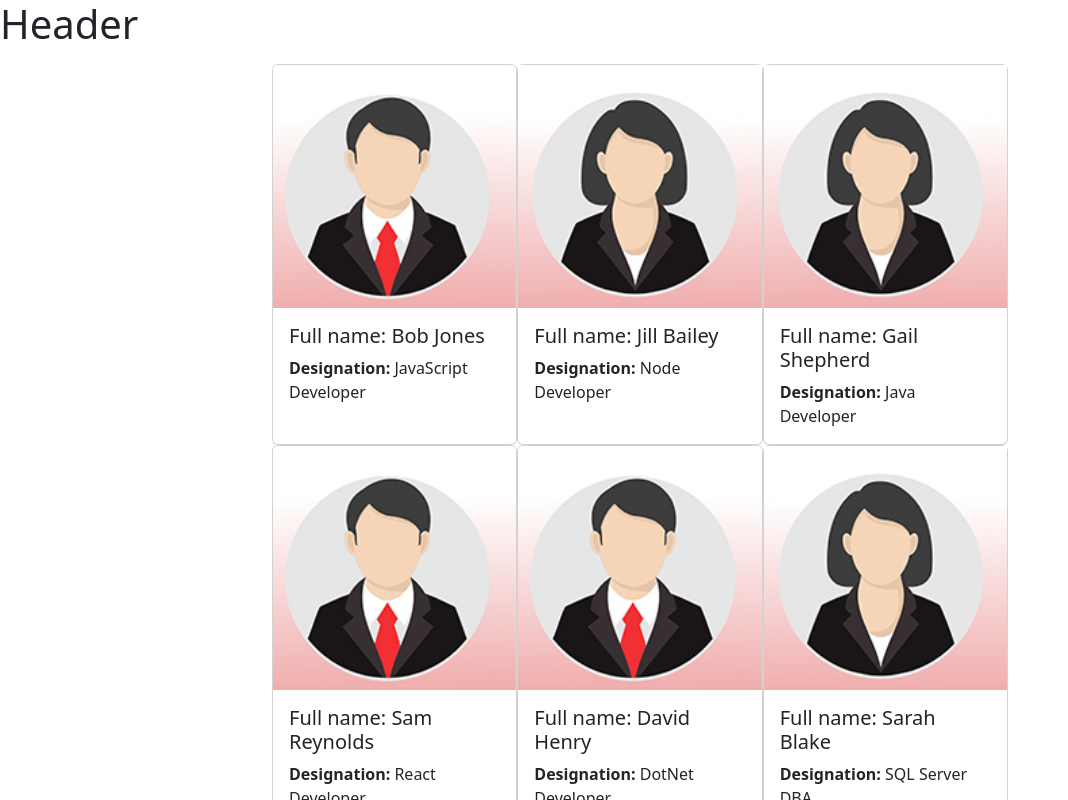
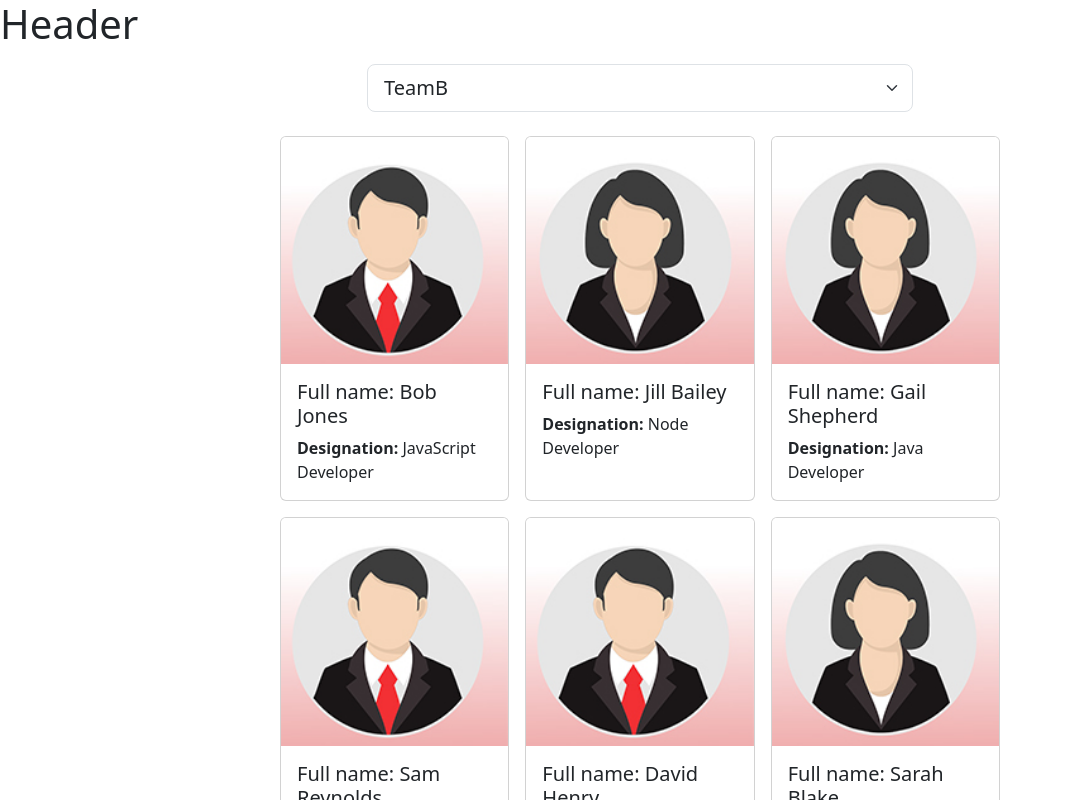
Before and after one commit to Yuliia-dev/TeamMember, a React (Create React App) app in the folder team/: page / in a window 1280 px wide. Shown: the top 800 px of the page, without its empty margins (0-1068 px from the left). Built offline with nearby package versions, Linux system fonts and the light colour scheme.

Commit message:
add select

```diff
--- a/team/src/Employees.jsx
+++ b/team/src/Employees.jsx
@@ -4,15 +4,35 @@
 import femaleProfile from "./images/femaleProfile.jpg";
 
 const Employees = () => {
+  const [selectedTeam, setSelectedTeam] = useState('TeamB');
   const [employees, setEmployees] = useState(team);
+
+  function handleTeamSelection(event) {
+  setSelectedTeam(event.target.value)
+  }
+
+  function handleEmployeeCardClick(event) {
+    const transformedEmployees = employees.map((employee) => employee.id === parseInt(event.target.id) ? (employee.teamName === selectedTeam) ? { ...employee, teamName: '' } : { ...employee, TeamName: selectedTeam } : employee)
+    setEmployees(transformedEmployees)
+  }
 
   return (
     <main className="container">
+       <div class="row justify-content-center mt-3 mb-3">
+        <div class="col-6">
+          <select className="form-select form-select-lg" value={selectedTeam} onChange={handleTeamSelection}>
+            <option value="TeamA">TeamA</option>
+            <option value="TeamB">TeamB</option>
+            <option value="TeamC">TeamC</option>
+            <option value="TeamD">TeamD</option>
+
+        </select>
+        </div></div>
       <div class="row justify-content-center mt-3 mb-3">
         <div class="col-8">
           <div class="card-collection">
           {employees.map((employee) => (
-            <div key={employee.id} className="card">
+            <div key={employee.id} className="card m-2" style={{ cursor: 'pointer'}} onClick={handleEmployeeCardClick}>
               {employee.gender === "male" ? (
                 <img
                   src={maleProfile}
@@ -20,7 +40,7 @@
                   className="card-img-top"
                 />
               ) : (
-                <img src={femaleProfile} alt="Female Profile" />
+                <img src={femaleProfile} alt="Female Profile" className="card-img-top"/>
               )}
               <div className="card-body">
                 <h5 className="card-title">Full name: {employee.fullName}</h5>
```
